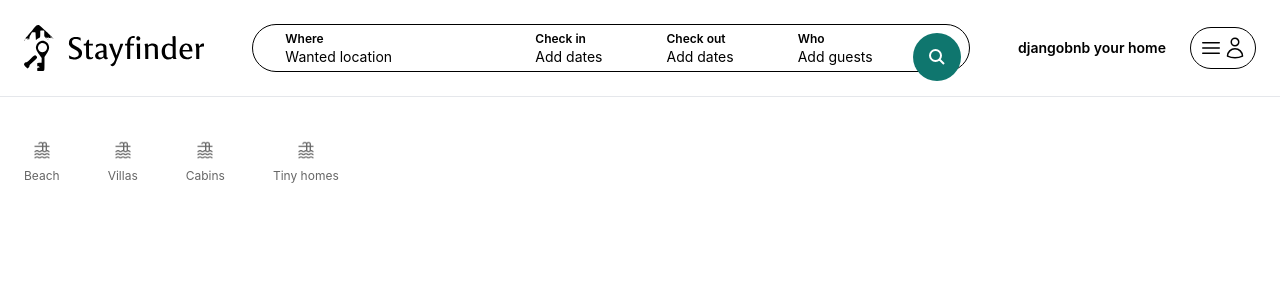
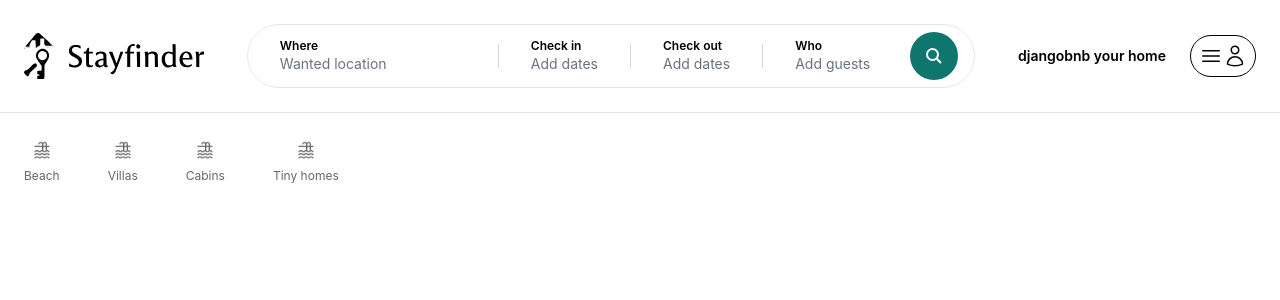
Before and after one commit to ayushbholan45/Stayfinder, a Next.js app in the folder frontend/: page / in a window 1280 px wide. Shown: the top 300 px of the page. Built offline with nearby package versions, Linux system fonts and the light colour scheme; no server answers.

Commit message:
feat: add hover effects with dividers to SearchFilters

```diff
--- a/frontend/app/ components/navbar/SearchFilters.tsx
+++ b/frontend/app/ components/navbar/SearchFilters.tsx
@@ -1,32 +1,64 @@
+'use client';
+import { useState } from 'react';
 
 const SearchFilters = () => {
+  const [hovered, setHovered] = useState<string | null>(null);
+
+  const divider = (left: string, right: string) => {
+    const hide = hovered === left || hovered === right;
     return (
-    <div className='h-12 lg:h-[64] flex flex-row items center justify-between border rounded-full'>
-        <div className="hidden lg:block">
-                <div className="flex flex-row items-center justify-between">
-                    <div className="cursor-pointer w-[250px] h-[48px] lg:h-[64] px-8 flex flex-col justify-center rounded-full hover:bg-gray-100">
+      <div className={`w-px h-6 bg-gray-300 transition-opacity duration-200 flex-shrink-0 ${hide ? 'opacity-0' : 'opacity-100'}`} />
+    );
+  };
+
+  return (
+    <div className='h-12 lg:h-[64px] flex flex-row items-center justify-between border border-gray-200 rounded-full'>
+      <div className="hidden lg:flex flex-row items-center flex-1 h-full">
+
+        <div
+          onMouseEnter={() => setHovered('where')}
+          onMouseLeave={() => setHovered(null)}
+          className={`cursor-pointer w-[250px] h-full px-8 flex flex-col justify-center rounded-full transition ${hovered === 'where' ? 'bg-gray-200' : ''}`}
+        >
           <p className="text-xs font-semibold">Where</p>
-                        <p className="text-sm">Wanted location</p>
+          <p className="text-sm text-gray-500">Wanted location</p>
         </div>
 
-                    <div className="cursor-pointer h-[48px] lg:h-[64] px-8 flex flex-col justify-center rounded-full hover:bg-gray-100">
+        {divider('where', 'checkin')}
+
+        <div
+          onMouseEnter={() => setHovered('checkin')}
+          onMouseLeave={() => setHovered(null)}
+          className={`cursor-pointer h-full px-8 flex flex-col justify-center rounded-full transition ${hovered === 'checkin' ? 'bg-gray-200' : ''}`}
+        >
           <p className="text-xs font-semibold">Check in</p>
-                        <p className="text-sm">Add dates</p>
+          <p className="text-sm text-gray-500">Add dates</p>
         </div>
 
-                    <div className="cursor-pointer h-[48px] lg:h-[64] px-8 flex flex-col justify-center rounded-full hover:bg-gray-100">
+        {divider('checkin', 'checkout')}
+
+        <div
+          onMouseEnter={() => setHovered('checkout')}
+          onMouseLeave={() => setHovered(null)}
+          className={`cursor-pointer h-full px-8 flex flex-col justify-center rounded-full transition ${hovered === 'checkout' ? 'bg-gray-200' : ''}`}
+        >
           <p className="text-xs font-semibold">Check out</p>
-                        <p className="text-sm">Add dates</p>
+          <p className="text-sm text-gray-500">Add dates</p>
         </div>
 
-                    <div className="cursor-pointer h-[48px] lg:h-[64] px-8 flex flex-col justify-center rounded-full hover:bg-gray-100">
+        {divider('checkout', 'who')}
+
+        <div
+          onMouseEnter={() => setHovered('who')}
+          onMouseLeave={() => setHovered(null)}
+          className={`cursor-pointer h-full flex-1 flex flex-row items-center justify-between pr-2 rounded-full transition ${hovered === 'who' ? 'bg-gray-200' : ''}`}
+        >
+          <div className="px-8 flex flex-col justify-center">
             <p className="text-xs font-semibold">Who</p>
-                        <p className="text-sm">Add guests</p>
-                    </div>
-                </div>
+            <p className="text-sm text-gray-500">Add guests</p>
           </div>
 
-            <div className="p-2">
+          <div className="p-2 flex-shrink-0">
             <div className="cursor-pointer p-2 lg:p-4 bg-stayfinder hover:bg-stayfinder-dark transition rounded-full text-white">
               <svg
                 viewBox="0 0 32 32"
@@ -39,8 +71,9 @@ const SearchFilters = () => {
           </div>
         </div>
 
+      </div>
+    </div>
+  );
+};
 
-  )
-}
-
-export default SearchFilters
+export default SearchFilters;
```
Lines whose indentation alone changed are shown as unchanged.
